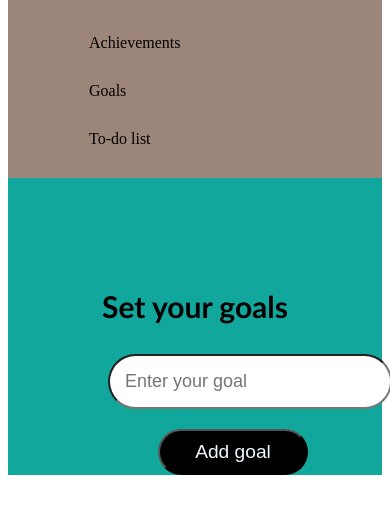
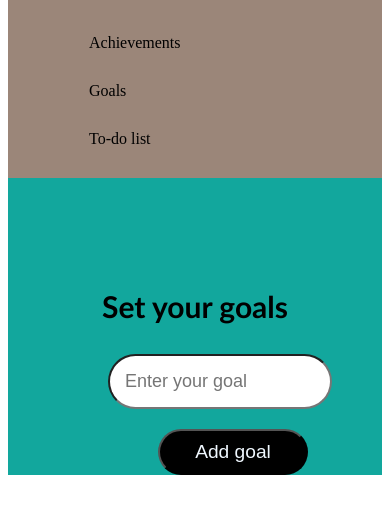
Before and after one commit to Nancy-Wainaina/Akirachix-Mentorship-program-automated, a plain HTML site: page goals.html in a window 390 px wide. Shown: the part 137-650 px from the top of the page. Drawn offline with Linux system fonts and the light colour scheme.

Commit message:
changed input width

```diff
--- a/achievements.css
+++ b/achievements.css
@@ -94,7 +94,7 @@
     }
     #new-task{
         padding: 15px;
-        width: 250px;
+        width: 190px;
         margin-left: 100px;
         border-radius: 30px;
         font-size: large;
--- a/goals.css
+++ b/goals.css
@@ -91,7 +91,7 @@
     }
     #new-task{
         padding: 15px;
-        width: 250px;
+        width: 190px;
         margin-left: 100px;
         border-radius: 30px;
         font-size: large;
--- a/to-do.css
+++ b/to-do.css
@@ -108,7 +108,7 @@ input[type="checkbox"] {
     }
     #new-task{
         padding: 15px;
-        width: 250px;
+        width: 190px;
         margin-left: 100px;
         border-radius: 30px;
         font-size: large;
```
